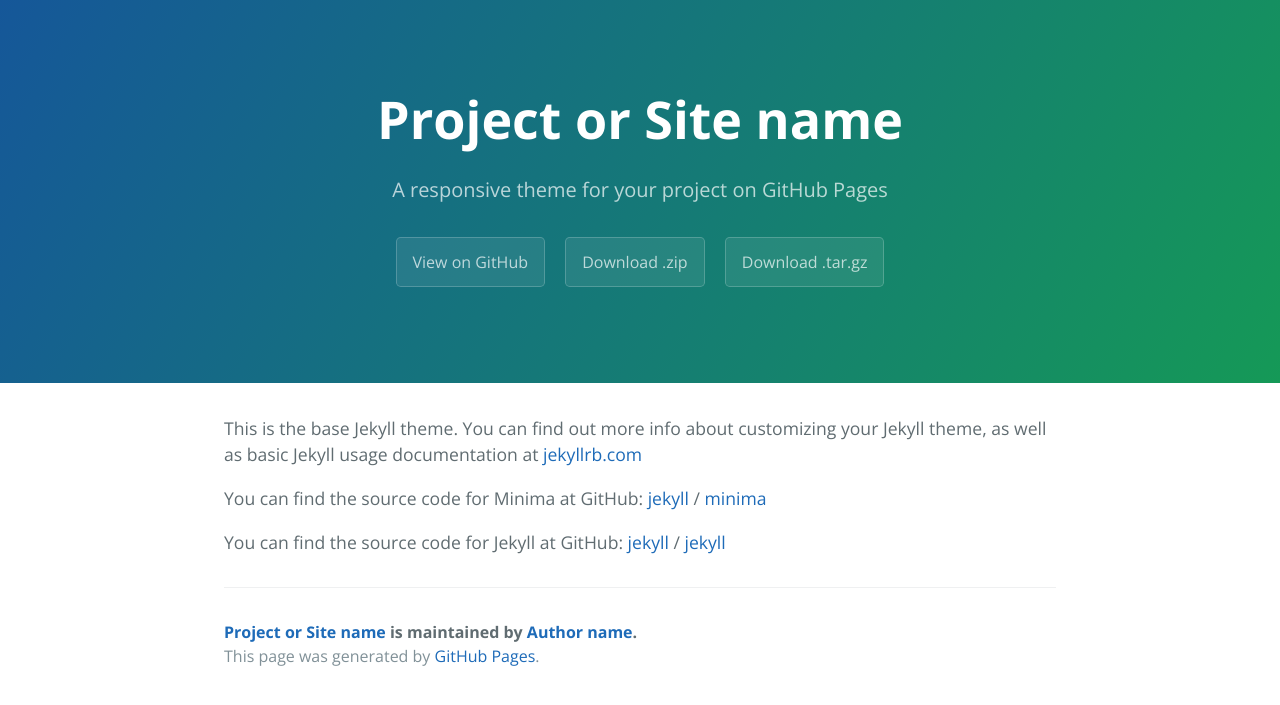
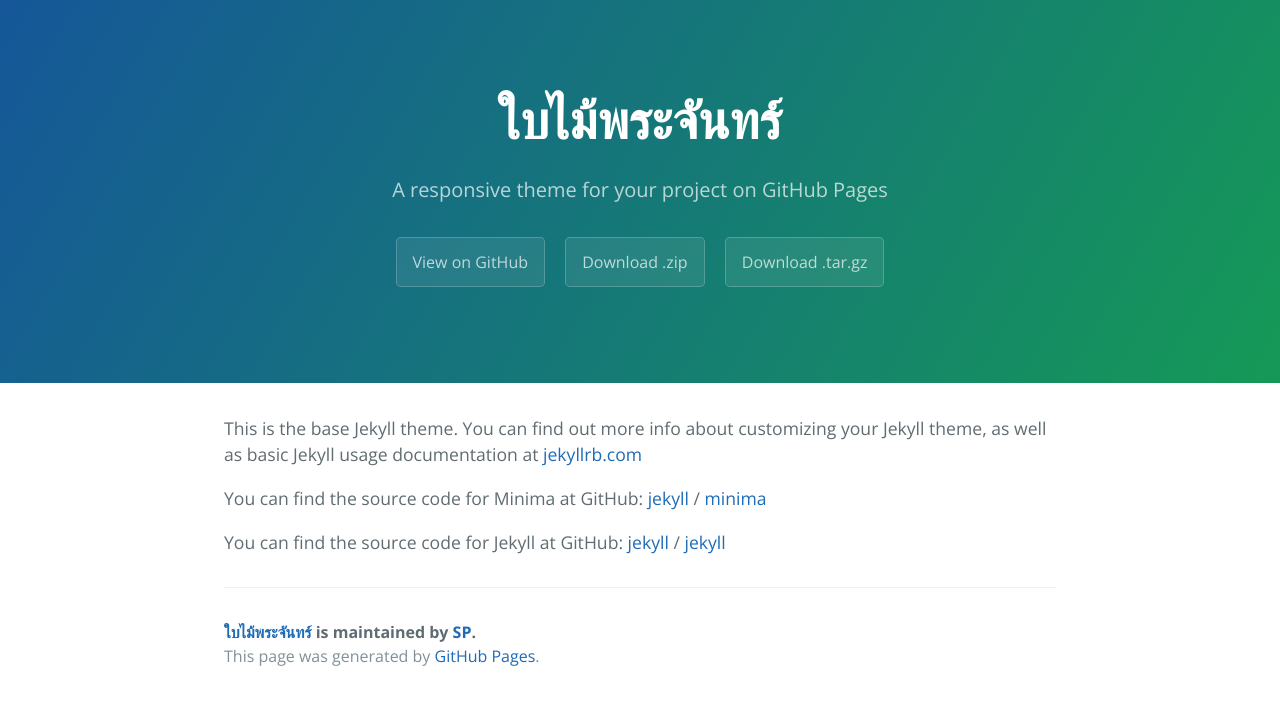
Before and after one commit to baimaiprachan/baimaiprachan.github.io, a Jekyll site: the page built from about.md, in a window 1280 px wide. Shown: the top 705 px of the page. Built offline with Jekyll 4.4.1, drawn with Linux system fonts in a browser that asks for light colours.

Commit message:
Update project name
Update project name

```diff
--- a/_config.yml
+++ b/_config.yml
@@ -1,12 +1,12 @@
 # Setup
-title:        Project or Site name
+title:        ใบไม้พระจันทร์
 tagline:      A responsive theme for your project on GitHub Pages
 baseurl:      ""
 paginate:     1
 
 # About/contact
 author:
-  name:       Author name
+  name:       SP
   url:        http://yourhomepage.com
 
 # Gems
```
